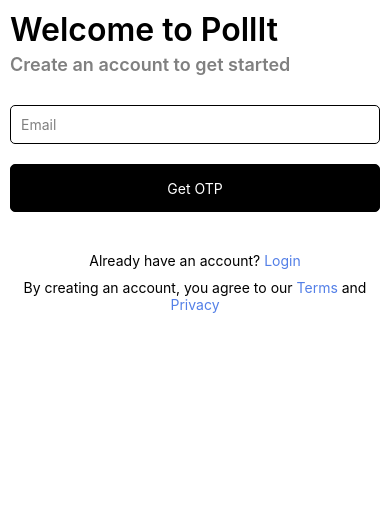
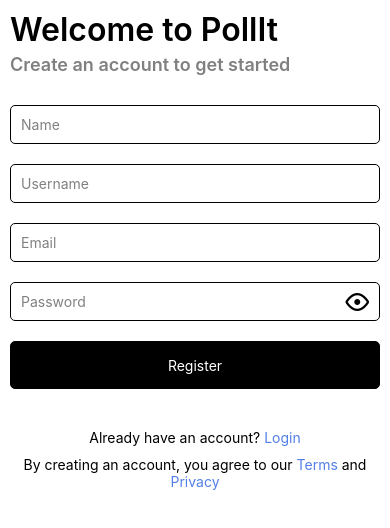
Before and after one commit to Kritik-J/pollit, a React Native app in the folder app-mobile/: screen /Register in a window 390 px wide. Shown: the top 528 px of the page. Built offline with nearby package versions, Linux system fonts and the light colour scheme.

Commit message:
Register Page changes

```diff
--- a/app-mobile/App.tsx
+++ b/app-mobile/App.tsx
@@ -3,7 +3,7 @@ import React from "react";
 import { Provider } from "react-redux";
 import { SafeAreaProvider } from "react-native-safe-area-context";
 import Navigation from "@src/navigation";
-// import "react-native-gesture-handler";
+import "react-native-gesture-handler";
 import { GestureHandlerRootView } from "react-native-gesture-handler";
 
 export default function App() {
--- a/app-mobile/src/pages/auth/RegisterPage.tsx
+++ b/app-mobile/src/pages/auth/RegisterPage.tsx
@@ -12,31 +12,24 @@ import FormInput from "@src/components/FormInput";
 import Typography from "@src/components/Typography";
 import useTheme from "@src/hooks/useTheme";
 import { useNavigation } from "@react-navigation/native";
-import OtpInput from "@src/components/OtpInput";
+import { Octicons } from "@expo/vector-icons";
 
 const RegisterPage = () => {
   const { theme } = useTheme();
+  const [name, setName] = React.useState<string>("");
+  const [userName, setUserName] = React.useState<string>("");
   const [email, setEmail] = React.useState<string>("");
-  const [showOtpInput, setShowOtpInput] = React.useState<boolean>(false);
-  const [otp, setOtp] = React.useState<string>("");
+  const [password, setPassword] = React.useState<string>("");
+  const [showPassword, setShowPassword] = React.useState<boolean>(false);
 
   const nav = useNavigation();
 
+  function toggleShowPassword() {
+    setShowPassword(!showPassword);
+  }
+
   function navigateToLogin() {
     nav.navigate("Login" as never);
-  }
-
-  function handleGetOtp() {
-    console.log("Email: ", email);
-    setShowOtpInput(true);
-  }
-
-  function handleVerifyOtp() {
-    if (otp.length !== 6) {
-      return;
-    }
-
-    console.log("OTP: ", otp);
   }
 
   return (
@@ -67,11 +60,14 @@ const RegisterPage = () => {
 
         <View style={{ height: 30 }} />
 
+        <FormInput placeholder="Name" value={name} onChangeText={setName} />
+
+        <View style={{ height: 20 }} />
+
         <FormInput
-          placeholder="Email"
-          value={email}
-          onChangeText={setEmail}
-          keyboardType="email-address"
+          placeholder="Username"
+          value={userName}
+          onChangeText={setUserName}
           InputProps={{
             autoCapitalize: "none",
           }}
@@ -79,30 +75,42 @@ const RegisterPage = () => {
 
         <View style={{ height: 20 }} />
 
-        <Button title="Get OTP" onPress={handleGetOtp} />
+        <FormInput
+          placeholder="Email"
+          value={email}
+          onChangeText={setEmail}
+          InputProps={{
+            autoCapitalize: "none",
+          }}
+        />
 
-        {showOtpInput && (
-          <>
-            <View style={{ height: 40 }} />
+        <View style={{ height: 20 }} />
 
-            <Typography
-              variant="h3"
+        <FormInput
+          placeholder="Password"
+          value={password}
+          onChangeText={setPassword}
+          trailingIcon={
+            <Octicons
+              name={showPassword ? "eye-closed" : "eye"}
+              size={24}
+              color={theme.colors.textInputIconColor}
+              onPress={toggleShowPassword}
               style={{
-                color: "grey",
+                marginRight: 10,
               }}
-            >
-              Enter OTP sent to your email
-            </Typography>
+            />
+          }
+        />
 
-            <View style={{ height: 30 }} />
+        <View style={{ height: 20 }} />
 
-            <OtpInput numInputs={6} onChange={setOtp} />
-
-            <View style={{ height: 20 }} />
-
-            <Button title="Verify OTP" onPress={handleVerifyOtp} />
-          </>
-        )}
+        <Button
+          title="Register"
+          onPress={() => {
+            console.log("Register");
+          }}
+        />
 
         <View style={{ height: 40 }} />
 
```
Also changed, not shown: 1 other file (tests, documents, lock files or other folders).
